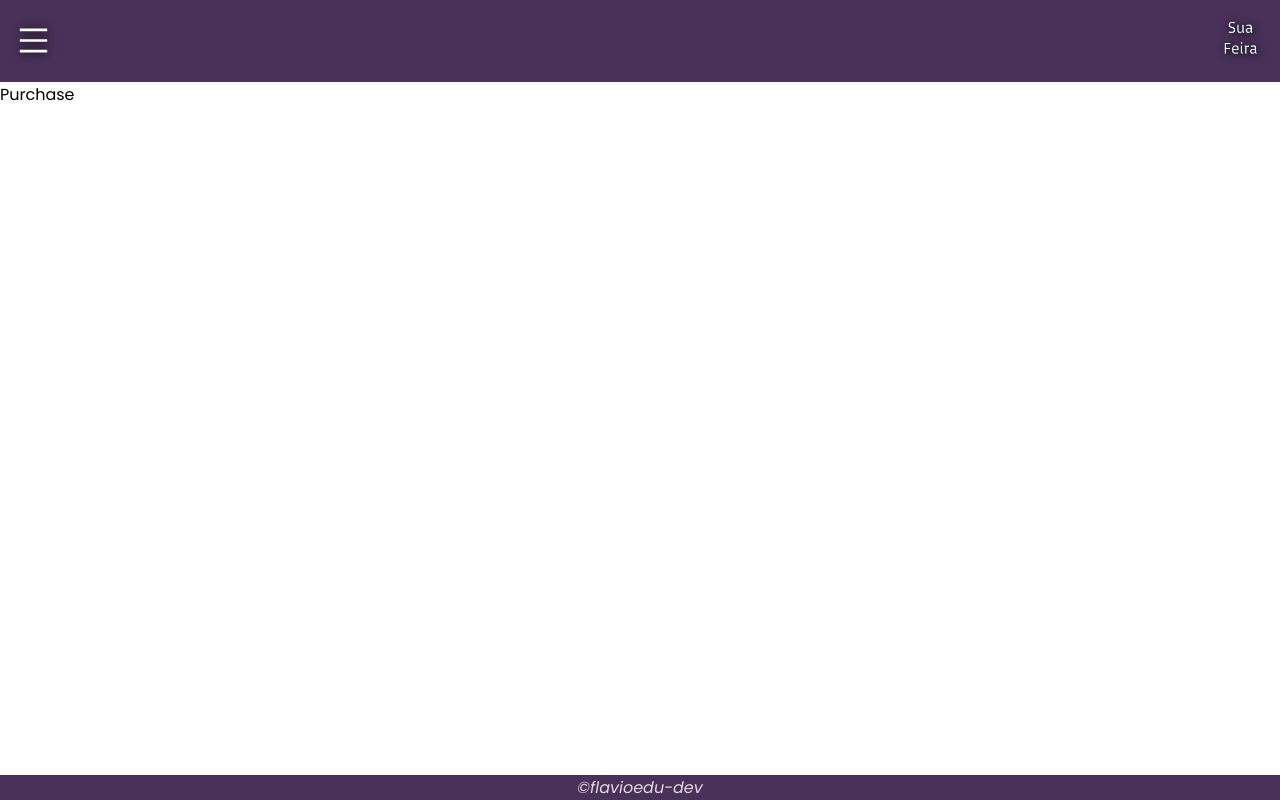
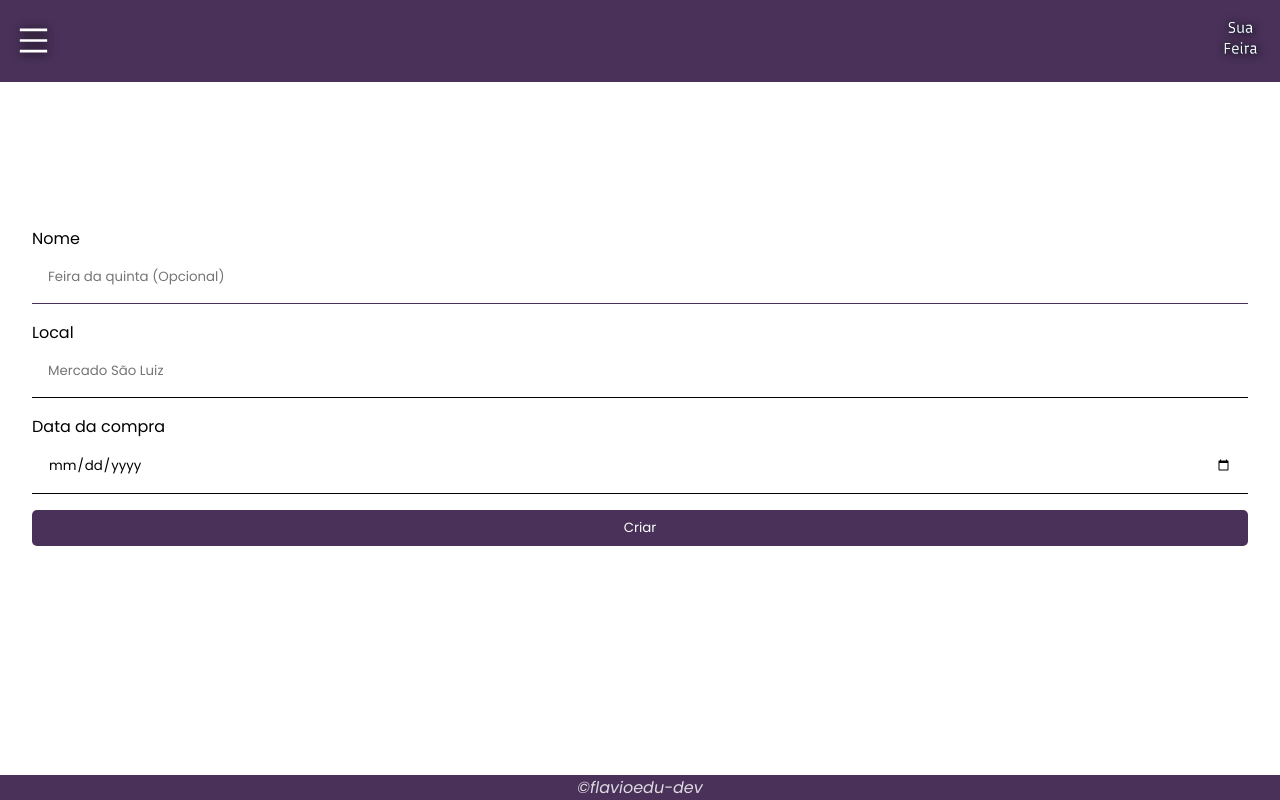
Before and after one commit to flavioedu-dev/mshop, a React (Vite) app: page /purchase in a window 1280 px wide. Built offline with nearby package versions, Linux system fonts and the light colour scheme.

Commit message:
add NewPurchase page

```diff
--- a/src/components/Header/Header.tsx
+++ b/src/components/Header/Header.tsx
@@ -3,12 +3,17 @@ import "./Header.scss"
 import { AiOutlineMenu } from "react-icons/ai";
 import logo from "../../assets/logo.png"
 
+import { useNavigate } from "react-router-dom"
+
 const Header = () => {
+
+  const navigation = useNavigate()
+
   return (
     <header className="Header">
       <div><AiOutlineMenu /></div>
       <div>
-        <img src={logo} alt="logo" />
+        <img src={logo} alt="logo" onClick={() => navigation("/")}/>
       </div>
     </header>
   )
--- a/src/main.tsx
+++ b/src/main.tsx
@@ -4,7 +4,7 @@ import App from './App.tsx'
 import './index.css'
 
 import { BrowserRouter, Routes, Route } from "react-router-dom"
-import Purchase from './pages/Purchase.tsx'
+import Purchase from './pages/NewPurchase/NewPurchase.tsx'
 import Home from './pages/Home/Home.tsx'
 
 ReactDOM.createRoot(document.getElementById('root')!).render(
--- /dev/null
+++ b/src/pages/NewPurchase/NewPurchase.scss
@@ -0,0 +1,39 @@
+.NewPurchase_container {
+    display: grid;
+    height: 60vh;
+    align-items: end;
+    padding: 1rem;
+}
+
+.NewPurchase {
+    display: flex;
+    flex-direction: column;
+    gap: 1rem;
+    margin-top: 5rem;
+}
+
+.NewPurchase > div {
+    display: flex;
+    flex-direction: column;
+    padding: 0 1rem;
+}
+
+.NewPurchase > div > input {
+    border: none;
+    border-bottom: 1px solid black;
+    padding: 1rem;
+    outline: none;
+}
+
+.NewPurchase > div > input:valid {
+    border-color: var(--color-first);
+}
+
+.NewPurchase > button {
+    margin: 0 1rem;
+    padding: .5rem;
+    border: none;
+    background-color: var(--color-first);
+    color: #fff;
+    border-radius: 5px;
+}
--- /dev/null
+++ b/src/pages/NewPurchase/NewPurchase.tsx
@@ -0,0 +1,31 @@
+import "./NewPurchase.scss"
+
+const Purchase = () => {
+
+  const createNewPurchase = () => {
+    console.log("Criando nova feira")
+  }
+
+  return (
+    <section className="NewPurchase_container">
+      <form className="NewPurchase" onSubmit={createNewPurchase}>
+        <div>
+          <label>Nome</label>
+          <input type="text" name="name" id="name"placeholder="Feira da quinta (Opcional)" />
+        </div>
+        <div>
+          <label>Local</label>
+          <input type="text" name="marketplace" id="marketplace" placeholder="Mercado São Luiz" required />
+        </div>
+        <div>
+          <label>Data da compra</label>
+          <input type="date" name="purchaseDate" id="purchaseDate" required />
+        </div>
+
+        <button>Criar</button>
+      </form>
+    </section>
+  )
+}
+
+export default Purchase
--- a/src/pages/Purchase.tsx
+++ /dev/null
@@ -1,9 +0,0 @@
-
-
-const Purchase = () => {
-  return (
-    <div>Purchase</div>
-  )
-}
-
-export default Purchase
```
